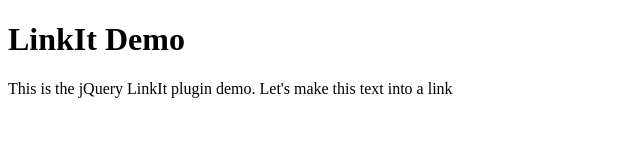
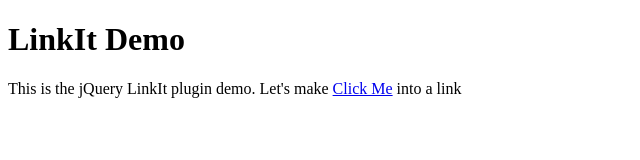
Before and after one commit to ytingchou/jquery.linkIt, a plain HTML site: page demo/index.html in a window 1280 px wide. Shown: the full height of the page, 0-640 px from the left. Drawn offline with nearby package versions, Linux system fonts and the light colour scheme.

Commit message:
Used linkIt options on demo.

```diff
--- a/demo/index.html
+++ b/demo/index.html
@@ -7,7 +7,11 @@
   <script src="../jquery.linkIt.js"></script>
   <script>
     $(document).ready(function() {
-      $('span').linkIt();
+      $('span').linkIt({
+        href: 'http://test.com',
+        text: 'Click Me',
+        target: '_blank'
+      });
     });
   </script>
 </head>
```
